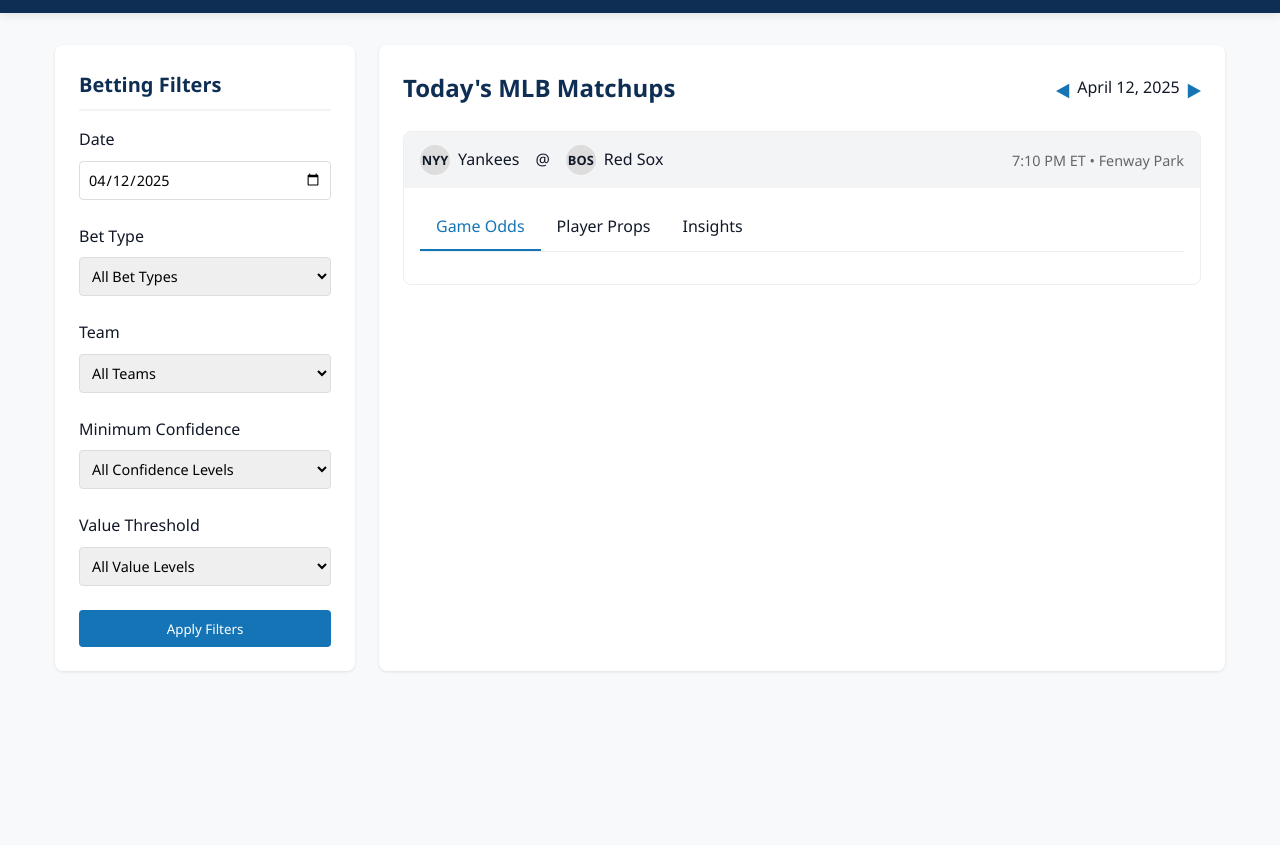
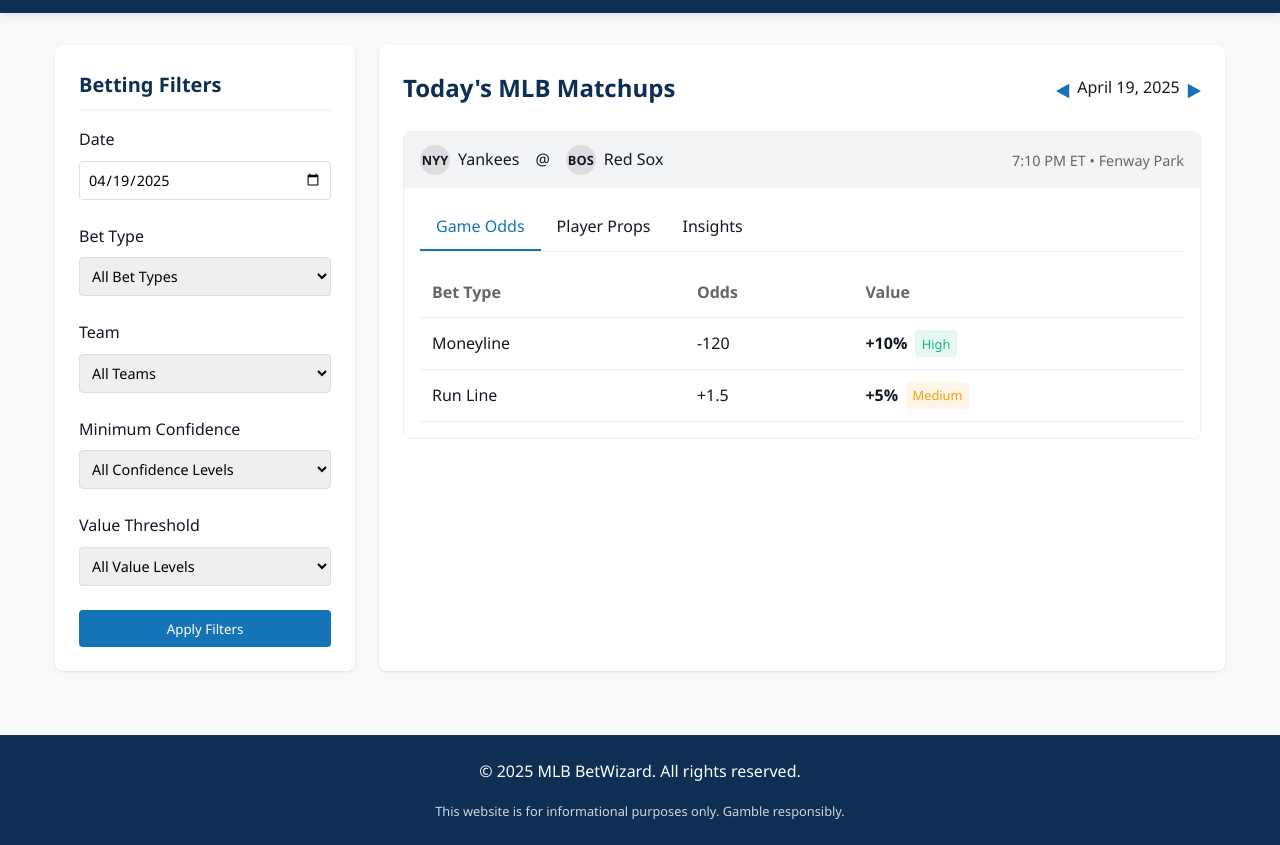
Before and after one commit to JJservescodesIV/Mlb, a plain HTML site: page index.html in a window 1280 px wide. Shown: the part 65-910 px from the top of the page. Before the commit the page ends 800 px from the top, so only its background shows below. Drawn offline with Linux system fonts and the light colour scheme.

Commit message:
Update index.html

```diff
--- a/index.html
+++ b/index.html
@@ -533,7 +533,7 @@
                         <h2>Betting Filters</h2>
                         <div class="filter-group">
                             <label for="date-picker">Date</label>
-                            <input type="date" id="date-picker" value="2025-04-12">
+                            <input type="date" id="date-picker" value="2025-04-19">
                         </div>
                         <div class="filter-group">
                             <label for="bet-type">Bet Type</label>
@@ -608,12 +608,49 @@
                         <h2>Today's MLB Matchups</h2>
                         <div class="date-nav">
                             <button id="prev-day">◀</button>
-                            <span class="current-date">April 12, 2025</span>
+                            <span class="current-date">April 19, 2025</span>
                             <button id="next-day">▶</button>
                         </div>
                     </div>
 
                     <div class="matchups">
+                        <!-- Dynamic content will be loaded here -->
+                    </div>
+                </section>
+            </div>
+        </div>
+    </main>
+
+    <footer>
+        <div class="container">
+            <div class="footer-content">
+                <p>&copy; 2025 MLB BetWizard. All rights reserved.</p>
+                <div class="disclaimer">
+                    <p>This website is for informational purposes only. Gamble responsibly.</p>
+                </div>
+            </div>
+        </div>
+    </footer>
+
+    <script>
+        document.addEventListener('DOMContentLoaded', () => {
+            const datePicker = document.getElementById('date-picker');
+            const prevDayButton = document.getElementById('prev-day');
+            const nextDayButton = document.getElementById('next-day');
+            const currentDateSpan = document.querySelector('.current-date');
+            const matchupsContainer = document.querySelector('.matchups');
+
+            const updateDate = (date) => {
+                const year = date.getFullYear();
+                const month = String(date.getMonth() + 1).padStart(2, '0');
+                const day = String(date.getDate()).padStart(2, '0');
+                datePicker.value = `${year}-${month}-${day}`;
+                currentDateSpan.textContent = date.toLocaleDateString('en-US', { year: 'numeric', month: 'long', day: 'numeric' });
+            };
+
+            const loadMatchups = (date) => {
+                // Simulate loading matchups for the selected date
+                matchupsContainer.innerHTML = `
                     <div class="matchup-card">
                         <div class="matchup-header">
                             <div class="matchup-teams">
@@ -637,5 +674,105 @@
                                 <div class="bet-tab" data-tab="player-props">Player Props</div>
                                 <div class="bet-tab" data-tab="insights">Insights</div>
                             </div>
+                            <div class="bet-content-panel active" id="game-odds">
+                                <table class="bet-table">
+                                    <thead>
+                                        <tr>
+                                            <th>Bet Type</th>
+                                            <th>Odds</th>
+                                            <th>Value</th>
+                                        </tr>
+                                    </thead>
+                                    <tbody>
+                                        <tr>
+                                            <td>Moneyline</td>
+                                            <td>-120</td>
+                                            <td>
+                                                <div class="bet-value">
+                                                    <span class="bet-value-number">+10%</span>
+                                                    <span class="value-indicator value-positive">High</span>
+                                                </div>
+                                            </td>
+                                        </tr>
+                                        <tr>
+                                            <td>Run Line</td>
+                                            <td>+1.5</td>
+                                            <td>
+                                                <div class="bet-value">
+                                                    <span class="bet-value-number">+5%</span>
+                                                    <span class="value-indicator value-neutral">Medium</span>
+                                                </div>
+                                            </td>
+                                        </tr>
+                                    </tbody>
+                                </table>
+                            </div>
+                            <div class="bet-content-panel" id="player-props">
+                                <div class="player-props">
+                                    <div class="prop-card">
+                                        <div class="prop-header">
+                                            <div class="prop-type">Hits</div>
+                                            <div class="prop-player">Aaron Judge</div>
+                                        </div>
+                                        <div class="prop-values">
+                                            <div class="prop-line">Over 1.5</div>
+                                            <div class="prop-recommendation prop-over">Over</div>
+                                        </div>
+                                        <div class="confidence-meter">
+                                            <div class="confidence-value" style="width: 80%;"></div>
+                                        </div>
+                                    </div>
+                                </div>
+                            </div>
+                            <div class="bet-content-panel" id="insights">
+                                <p>Insights for the game will be displayed here.</p>
+                            </div>
+                        </div>
+                    </div>
+                `;
+            };
 
-                                <div class="bet-content-panel active" id="game-odds">
+            const handleDateChange = () => {
+                const selectedDate = new Date(datePicker.value);
+                updateDate(selectedDate);
+                loadMatchups(selectedDate);
+            };
+
+            datePicker.addEventListener('change', handleDateChange);
+            prevDayButton.addEventListener('click', () => {
+                const currentDate = new Date(datePicker.value);
+                currentDate.setDate(currentDate.getDate() - 1);
+                updateDate(currentDate);
+                loadMatchups(currentDate);
+            });
+            nextDayButton.addEventListener('click', () => {
+                const currentDate = new Date(datePicker.value);
+                currentDate.setDate(currentDate.getDate() + 1);
+                updateDate(currentDate);
+                loadMatchups(currentDate);
+            });
+
+            document.querySelectorAll('.bet-tab').forEach(tab => {
+                tab.addEventListener('click', () => {
+                    document.querySelectorAll('.bet-tab').forEach(t => t.classList.remove('active'));
+                    document.querySelectorAll('.bet-content-panel').forEach(panel => panel.classList.remove('active'));
+                    tab.classList.add('active');
+                    document.getElementById(tab.getAttribute('data-tab')).classList.add('active');
+                });
+            });
+
+            document.querySelectorAll('.matchup-header').forEach(header => {
+                header.addEventListener('click', () => {
+                    const matchupBody = header.nextElementSibling;
+                    matchupBody.classList.toggle('active');
+                });
+            });
+
+            // Initialize with today's date
+            const today = new Date();
+            updateDate(today);
+            loadMatchups(today);
+        });
+    </script>
+</body>
+</html>
```
Lines whose indentation alone changed are shown as unchanged.
